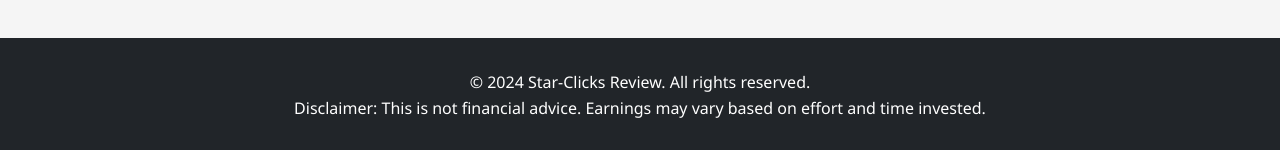
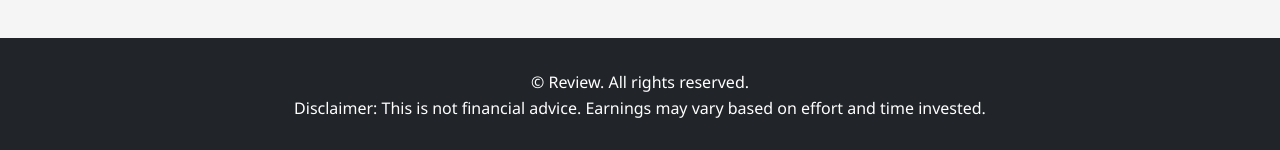
Before and after one commit to WebCrowning/web, a plain HTML site: page clicker-counter/1-second.html in a window 1280 px wide. Shown: the part 4850-5000 px from the top of the page. Drawn offline with Linux system fonts and the light colour scheme.

Commit message:
Update 1-second.html

```diff
--- a/clicker-counter/1-second.html
+++ b/clicker-counter/1-second.html
@@ -5,6 +5,9 @@
     <meta name="viewport" content="width=device-width, initial-scale=1.0">
     <meta name="description" content="Comprehensive Star-Clicks review 2024. Learn if this PTC site is legit, how much you can earn, and payment proof.">
     <meta name="keywords" content="Star-Clicks review, Star-Clicks legit, PTC sites, make money online, Star-Clicks payment proof">
+       <link rel="canonical" href="https://cps-test.top/clicker-counter/1-second">
+
+
     <title>Star-Clicks Review 2024: Legit or Scam? </title>
     <style>
         :root {
@@ -479,7 +482,7 @@
 
     <footer>
         <div class="container">
-            <p>© 2024 Star-Clicks Review. All rights reserved.</p>
+            <p>©  Review. All rights reserved.</p>
             <p>Disclaimer: This is not financial advice. Earnings may vary based on effort and time invested.</p>
         </div>
     </footer>
```
